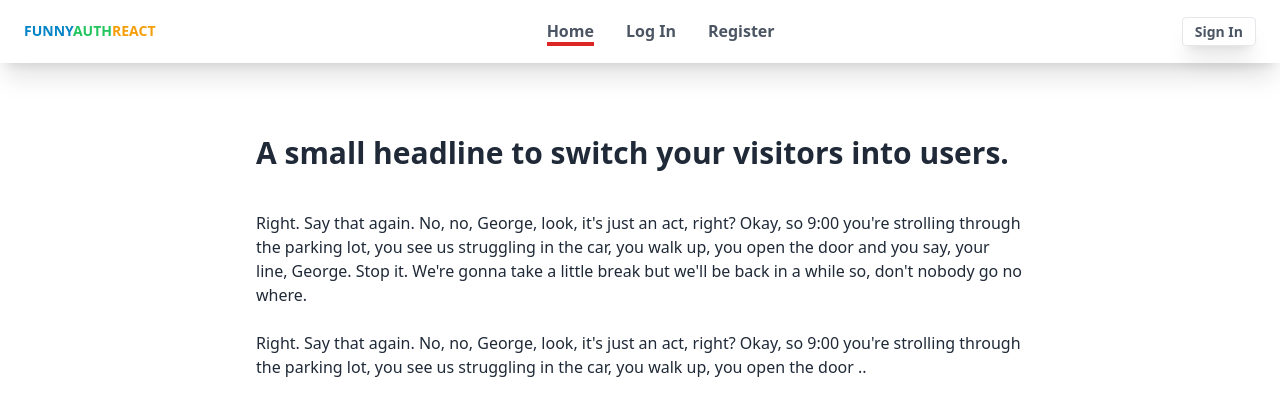
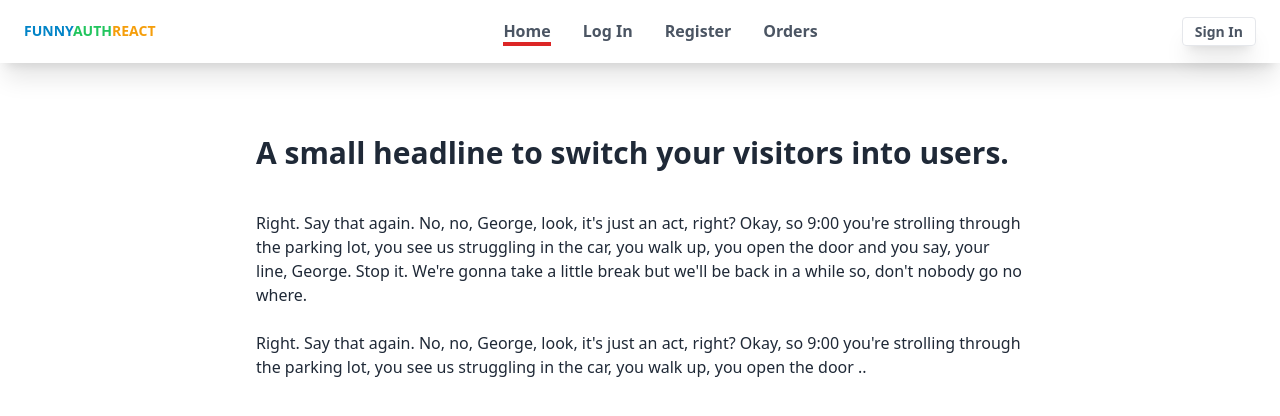
Before and after one commit to anfal11/react-auth-private-route-practice, a React (Vite) app: page / in a window 1280 px wide. Shown: the top 416 px of the page. Built offline with nearby package versions, Linux system fonts and the light colour scheme; no server answers.

Commit message:
new navlink added called orders

```diff
--- a/src/components/Header/Header.jsx
+++ b/src/components/Header/Header.jsx
@@ -16,6 +16,8 @@ export default function Navbar() {
       setActiveLink("Login");
     } else if (location.pathname === "/register") {
       setActiveLink("Register");
+    } else if (location.pathname === "/orders"){
+      setActiveLink("Orders");
     } else {
       setActiveLink(""); // No active link for other routes
     }
@@ -91,6 +93,16 @@ export default function Navbar() {
                   Register
                 </NavLink>
               </li>
+              <li className="lg:mx-4">
+                <NavLink
+                  to="/orders"
+                  className={`text-gray-600  ${
+                    activeLink === "Orders" ? "border-b-4 border-red-600" : ""
+                  }`}
+                >
+                  Orders
+                </NavLink>
+              </li>
             </ul>
           </div>
           <div className="lg:flex-grow"></div>
--- /dev/null
+++ b/src/components/Orders/Orders.jsx
@@ -0,0 +1,17 @@
+
+const Orders = () => {
+    return (
+        <div className="max-w-7xl mx-auto">
+            <h1 className="font-bold text-3xl my-10"> Your personal order history </h1>
+            <ul className="font-medium">
+                <li>item 1</li>
+                <li>item 2</li>
+                <li>item 3</li>
+                <li>item 4</li>
+                <li>item 5</li>
+            </ul>
+        </div>
+    );
+};
+
+export default Orders;
--- a/src/main.jsx
+++ b/src/main.jsx
@@ -7,6 +7,7 @@ import Home from "./components/Home/Home";
 import Login from "./components/Login/Login";
 import Register from "./components/Register/Register";
 import AuthProvider from "./context/AuthProvider";
+import Orders from "./components/Orders/Orders";
 
 const router = createBrowserRouter([
   {
@@ -25,6 +26,10 @@ const router = createBrowserRouter([
         path: "/register",
         element: <Register />,
       },
+      {
+        path: "/orders",
+        element: <Orders></Orders>,
+      }
     ],
   },
 ]);
```
